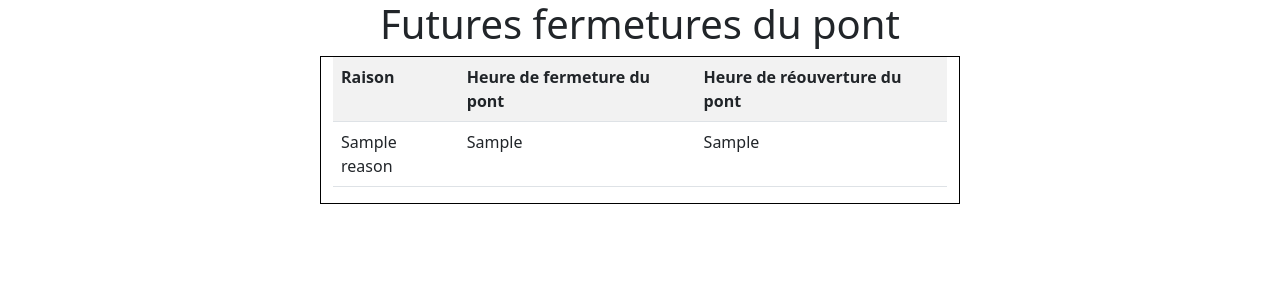
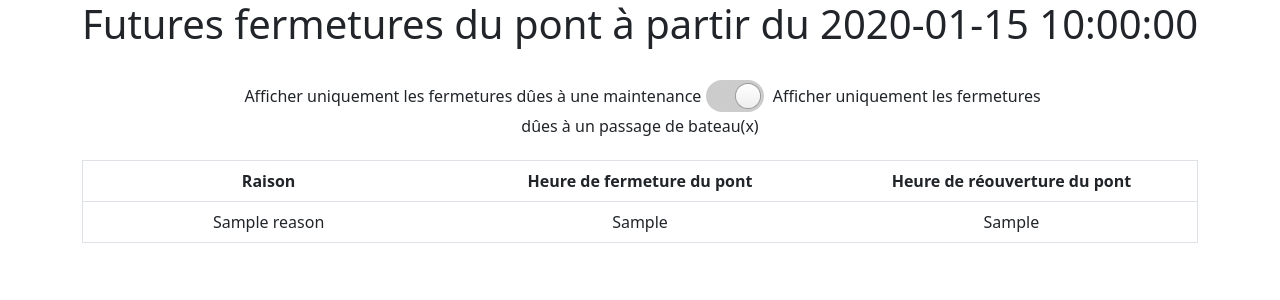
Before and after one commit to LassalleJ/test-technique-dotsafe, a Symfony app: template templates/home/index.html.twig in a window 1280 px wide. Shown: the top 300 px of the page. Run offline with Twig, Linux system fonts and the light colour scheme; the template is opened without the code that fills it: most values are stand-ins (such as "Sample title", 1, 10 or a date in 2020); style sheets or scripts are compiled from the project's sources; some libraries are stand-ins or nearby versions.

Commit message:
Added a filter to show only boat-related closures or maintenance-related closures, and events are shown only if they occur after the fixed date

```diff
--- a/assets/app.js
+++ b/assets/app.js
@@ -10,3 +10,30 @@ import './styles/app.scss';
 
 // start the Stimulus application
 import './bootstrap';
+let toggle= document.getElementById('toggle-listener')
+let maintenanceTableLine=document.getElementsByClassName('maintenanceReason')
+let boatTableLine=document.getElementsByClassName('boatReason')
+console.log('HHHAAAAA');
+toggle.addEventListener("click",function() {
+    for(let i=0; i < maintenanceTableLine.length; i++ ) {
+        console.log(maintenanceTableLine[i])
+        if (maintenanceTableLine[i].classList.contains("hidden")) {
+            maintenanceTableLine[i].classList.remove("hidden")
+            maintenanceTableLine[i].classList.add("shown")
+
+        } else {
+            maintenanceTableLine[i].classList.remove("shown")
+            maintenanceTableLine[i].classList.add("hidden")
+        }
+    }
+    for(let i=0; i < boatTableLine.length; i++ ){
+        if (boatTableLine[i].classList.contains("shown")) {
+            boatTableLine[i].classList.remove("shown")
+            boatTableLine[i].classList.add("hidden")
+
+        } else {
+            boatTableLine[i].classList.remove("hidden")
+            boatTableLine[i].classList.add('shown')
+        }
+    }
+})
--- a/assets/styles/app.scss
+++ b/assets/styles/app.scss
@@ -1,3 +1,56 @@
-.container {
+.table {
     border:1px solid black;
 }
+.toggle-switch {
+    display: inline-block;
+    background: #ccc;
+    border-radius: 16px;
+    width: 58px;
+    height: 32px;
+    position: relative;
+    vertical-align: middle;
+    transition: background 0.25s;
+}
+.toggle-switch:before, .toggle-switch:after {
+    content: "";
+}
+.toggle-switch:before {
+    display: block;
+    background: linear-gradient(to bottom, #fff 0%, #eee 100%);
+    border-radius: 50%;
+    box-shadow: 0 0 0 1px rgba(0, 0, 0, 0.25);
+    width: 24px;
+    height: 24px;
+    position: absolute;
+    top: 4px;
+    left: 4px;
+    transition: left 0.25s;
+}
+.toggle:hover .toggle-switch:before {
+    background: linear-gradient(to bottom, #fff 0%, #fff 100%);
+    box-shadow: 0 0 0 1px rgba(0, 0, 0, 0.5);
+}
+.toggle-checkbox:checked + .toggle-switch:before {
+    left: 30px;
+}
+
+.toggle-checkbox {
+    position: absolute;
+    visibility: hidden;
+}
+
+.toggle-label {
+    margin-left: 5px;
+    position: relative;
+    top: 2px;
+}
+.hidden {
+    display:none;
+}
+.shown {
+    display:table-row;
+}
+.reason-selector {
+    border:none;
+    padding:24px;
+}
--- a/templates/home/index.html.twig
+++ b/templates/home/index.html.twig
@@ -3,21 +3,42 @@
 {% block title %}Hello HomeController!{% endblock %}
 
 {% block body %}
-    <h1 class="title text-center">Futures fermetures du pont</h1>
-    <div class="container col-6">
-    <table class="data-table table table-striped table-hover">
-        <th>Raison</th>
-        <th>Heure de fermeture du pont</th>
-        <th>Heure de réouverture du pont</th>
-        {% for data in datas %}
-            <tr>
-                <td>{{ data.reason }}</td>
-                <td>{{ data.closureHour }}</td>
-                <td>{{ data.reOpenHour }}</td>
-            </tr>
+    <h1 class="title text-center">Futures fermetures du pont à partir du {{ dateOfToday }}</h1>
+    <div class="container col-8 text-center reason-selector">
+        <label class="toggle">
+            <span class="toggle-label">Afficher uniquement les fermetures dûes à une maintenance</span>
+            <input class="toggle-checkbox" id="toggle-listener" type="checkbox" checked>
+            <div class="toggle-switch"></div>
+            <span class="toggle-label">Afficher uniquement les fermetures dûes à un passage de bateau(x)</span>
+
+        </label>
+    </div>
+    <div class="container">
+        <table class="data-table table table-hover">
+            <th class="col-3 text-center">Raison</th>
+            <th class="col-3 text-center">Heure de fermeture du pont</th>
+            <th class="col-3 text-center">Heure de réouverture du pont</th>
+
+            {% for data in datas %}
+
+                {% if data.reason is same as("MAINTENANCE") %}
+                    <tr class="maintenanceReason hidden">
+                        <td class="text-center">{{ data.reason }}</td>
+                        <td class="text-center">{{ data.closureHour }}</td>
+                        <td class="text-center">{{ data.reOpenHour }}</td>
+                    </tr>
+
+                {% endif %}
+                {% if not data.reason is same as("MAINTENANCE") %}
+                    <tr class="boatReason shown">
+                        <td class="text-center">{{ data.reason }}</td>
+                        <td class="text-center">{{ data.closureHour }}</td>
+                        <td class="text-center">{{ data.reOpenHour }}</td>
+                    </tr>
+                {% endif %}
 
 
-        {% endfor %}
-    </table>
+            {% endfor %}
+        </table>
     </div>
 {% endblock %}
```
Also changed, not shown: src/Controller/HomeController.php (+9 -3 lines), src/Service/DataFormatter.php (+19 -7 lines).
